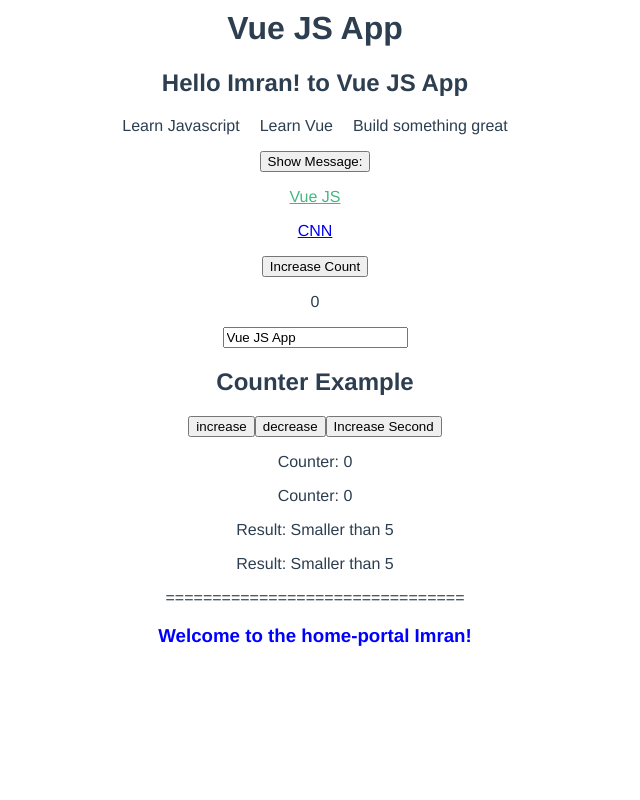
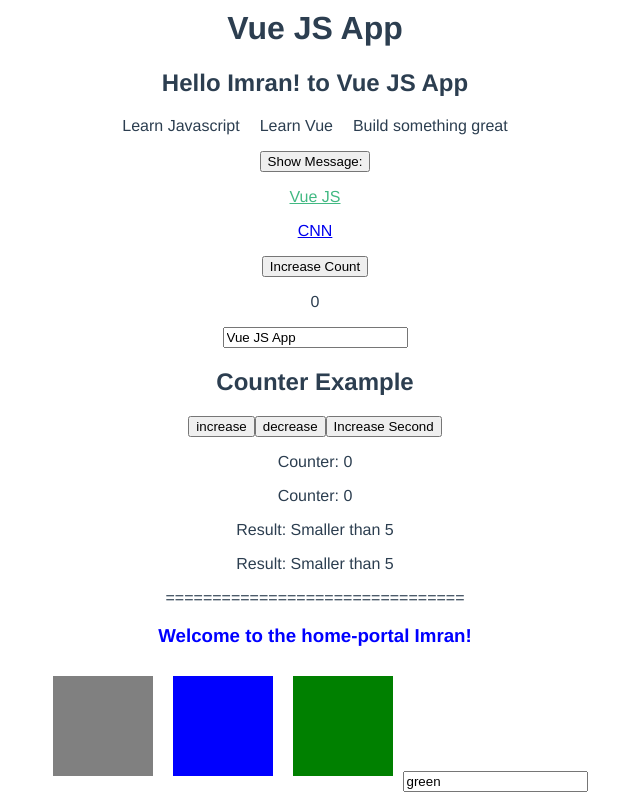
Before and after one commit to imrangilani/home-portal-old, a Vue app: page / in a window 1280 px wide. Shown: the part 275-1075 px from the top of the page, without its empty margins (325-965 px from the left). Before the commit the page ends 941 px from the top, so only its background shows below. Built offline with nearby package versions, Linux system fonts and the light colour scheme.

Commit message:
Adding dynamic classes

```diff
--- a/src/components/HomePage.vue
+++ b/src/components/HomePage.vue
@@ -2,9 +2,11 @@
   <div class="homepage">
    ================================ <br/>
    <h3>{{ title }}</h3>
-   <div class="demo"></div>
-   <div class="demo"></div>
-   <div class="demo"></div>
+   <div class="demo" @click="attachRed = !attachRed" :class="{red:attachRed}">
+   </div>
+   <div class="demo" :class="divClasses"></div>
+   <div class="demo" :class="color"></div>
+   <input type="text" v-model="color">
   </div>
 </template>
 
@@ -13,11 +15,21 @@ export default {
   name: "HomePage",
   data: function() {
     return {
-      title: "Welcome to the home-portal Imran!"
+      title: "Welcome to the home-portal Imran!",
+      attachRed: false,
+      attachGreen: false,
+      color: "green"
     };
   },
   methods: {},
-  computed: {},
+  computed: {
+    divClasses: function() {
+      return {
+        red: this.attachRed,
+        blue: !this.attachRed
+      };
+    }
+  },
   watch: {}
 };
 </script>
@@ -27,4 +39,20 @@ export default {
 .homepage h3 {
   color: blue;
 }
+.demo {
+  width: 100px;
+  height: 100px;
+  background-color: grey;
+  display: inline-block;
+  margin: 10px;
+}
+.red {
+  background-color: red;
+}
+.green {
+  background-color: green;
+}
+.blue {
+  background-color: blue;
+}
 </style>
```
